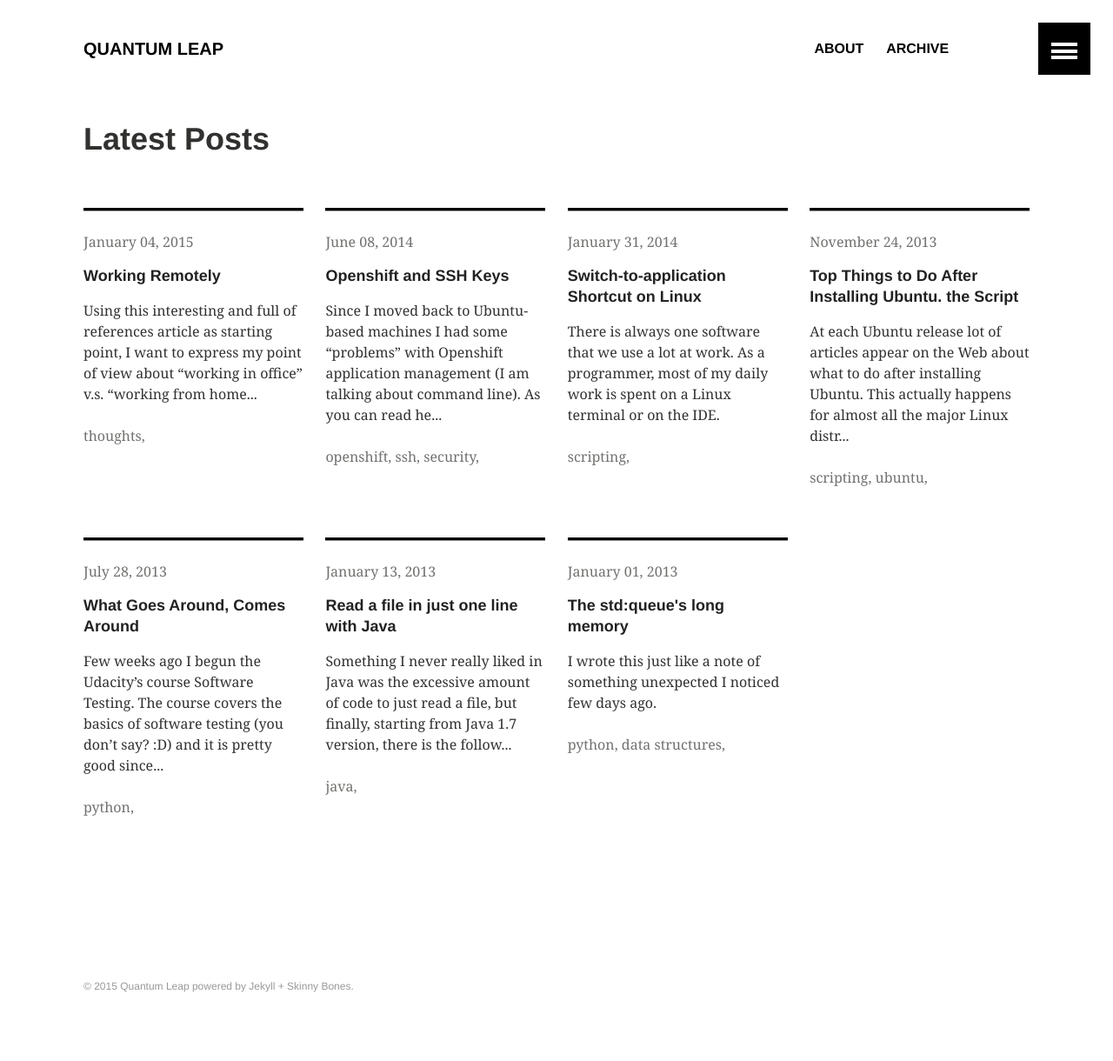
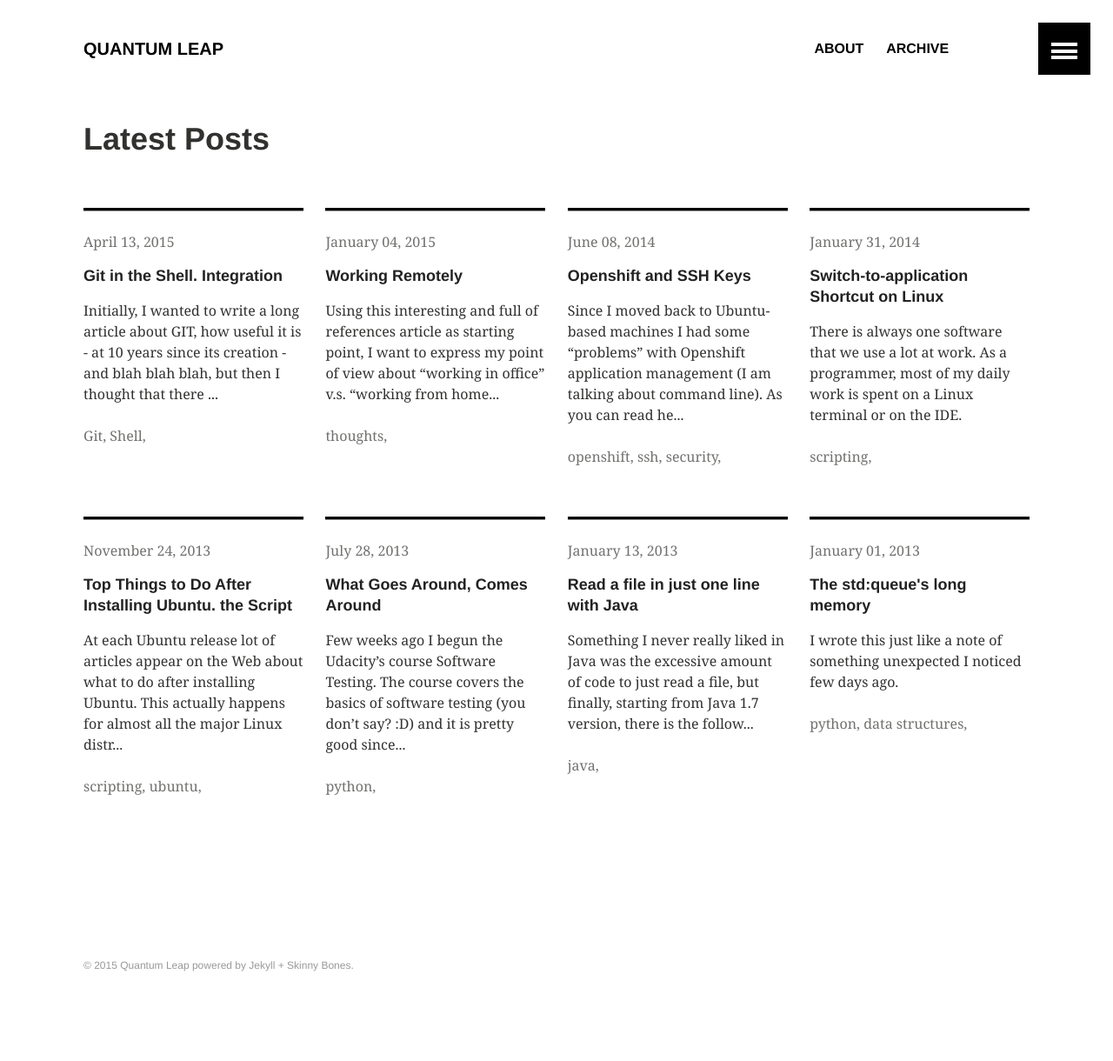
Before and after one commit to clobrano/clobrano.github.io, a Jekyll site: the page built from index.md, in a window 1280 px wide. Shown: the whole page at 87% size. Built offline with Jekyll 4.4.1, drawn with Linux system fonts in a browser that asks for light colours; after the commit the page ends 1196 px from its top, so only the background shows below that; some of the changed lines change nothing that is shown.

Commit message:
Publish post

```diff
--- a/_posts/2015-04-13-git-in-the-shell-integration.md
+++ b/_posts/2015-04-13-git-in-the-shell-integration.md
@@ -2,8 +2,9 @@
 layout: article
 title: Git in the Shell. Integration
 tags: [Git, Shell]
-published: false
+published: true
 ---
+
 Initially, I wanted to write a long article about [**GIT**](http://git-scm.com/), how useful it is - [at 10 years since its creation](https://www.atlassian.com/git/articles/10-years-of-git/) - and *blah blah blah*, but then I thought that there are alrady [lots of articles out there saying pretty much the same thing](https://www.google.it/search?client=ubuntu&hs=6Sm&channel=fs&q=git+how+to&oq=git+how+to&gs_l=serp.3...9121.9812.0.10076.7.6.0.0.0.0.0.0..0.0.msedr...0...1c.1.64.serp..7.0.0.vaBWCreLahE) and that I was not adding that much. My contribute, instead, will be about how I integrate it in my workflow, hoping that it could help someone.
 
 I work mainly under Linux and so the Shell is my helm. Working in a Shell, I think there are **3 important things** you need to have **clear under your sight**:
@@ -134,25 +135,11 @@ RPROMPT='$(_prompt_git_status) %2c %F{yellow} %T%f'
 {% endhighlight %}
 
 
+### Conclusion
+
+In this post I summarized the simple and productive Shell environment I configured using ZSH for normal work and for work with GIT, having under my sight all the information I need without using any command/function. For sure I will add other info to my prompt in the future, but to complete the post I would suggest to **avoid adding to much functions to ZSH prompt**. Those function are executed every time you press return, so it is better if they are not time expensive or, even worst, blocking.
+
+
 
 #### Footnotes
 1. Yes, I know, I could do that on Bash, too, I guess. <a rel="nofollow" href="#ref_footnote1" id="footnote1">[↩]</a>.
-
-
-
-
-[Ten years ago Git was created](https://www.atlassian.com/git/articles/10-years-of-git/). Personally I only started using Git a couple of years ago, after one more year of experience with SVN, but I was a big change.
-
-* how I worked with GIT (cool, various, low responsability)
-    - Git is confortable. There is so much space for try and error without risk of compromising the entire project that the pressure is quite low and I liked that very much, above all at the beginning. The other aspect I appreciate is that the command-line tool is effective enough to avoid using GUI tools (see **aliases** section).
-* how much time I spent in Git and shell
-    - My Shell is my helm and I usually spent a lot of time both in Shell and GIT, so I need a good way to import information like **branch** and **tag** in my command shell.
-* what I don't like in bash, the too long prompt when going down the path (and the fact that I prefer deep paths respect wide paths)
-    - Default Shell in Linux is usually bash.
-* Solution: Zsh and double prompt.
-* Minimal prompt and...
-* Fully informative prompt (that can disappear) for all the rest
-* Git integration
-    - informative prompt and branch
-    - aliases
-    - ghistory
```
